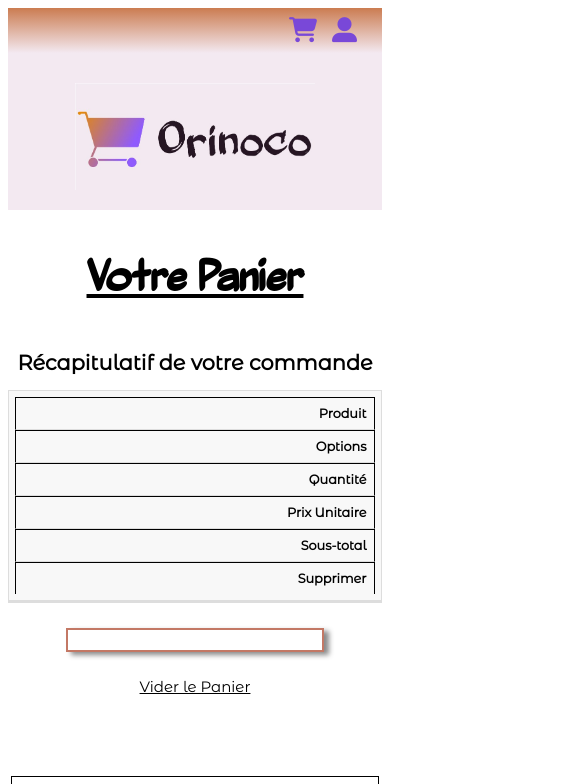
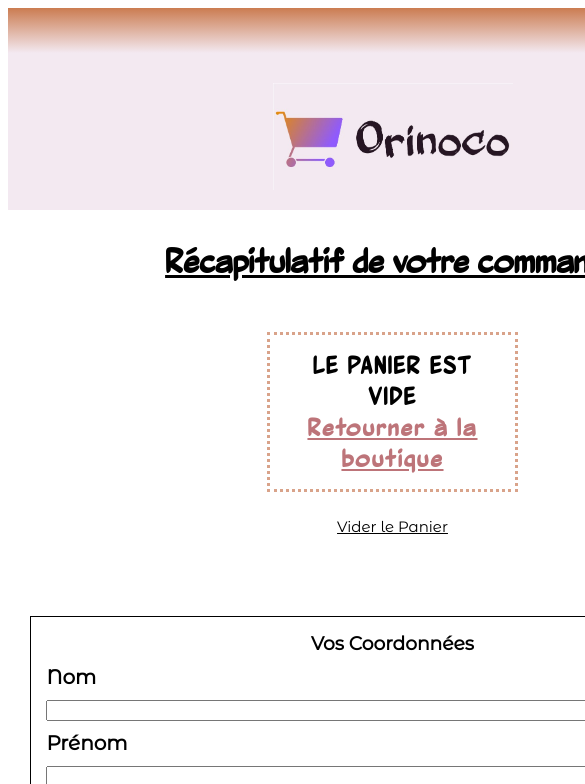
Before and after one commit to samirakhe/khelifasamira_5_17032021, a website: page panier.html in a window 390 px wide. Shown: the top 784 px of the page, 585 px wide, since content can reach past the window. Drawn offline with Linux system fonts and the light colour scheme.

Commit message:
finalresponsive

```diff
--- a/css_page_produit.css
+++ b/css_page_produit.css
@@ -18,11 +18,10 @@
     font-family: 'montserrat_alternatesregular';
     font-weight: bold;
 }
-.bloc_page
-{
+.bloc_page {
     min-width: 769px;
-	margin:auto;
-}
+    margin: auto;
+  }
 header, footer
 {
     background-color:#f3e9f1;
@@ -157,10 +156,10 @@
 
 
 
-@media screen and (max-width: 1200px)
+@media screen and (max-width: 768px)
 {
     .bloc_page{
-        max-width: 1200px;
+        max-width: 768px;
     }
     .peluche
 {
--- a/css_panier.css
+++ b/css_panier.css
@@ -18,7 +18,7 @@
   font-weight: bold;
 }
 .bloc_page {
-  max-width: 1440px;
+  min-width: 769px;
   margin: auto;
 }
 header, footer {
@@ -48,6 +48,7 @@
 }
 .tableau {
   width: 70%;
+  margin-top: 50px;
 }
 table {
   border-collapse: collapse;
@@ -69,10 +70,9 @@
   color: #bd7479;
 }
 .validation {
-  width: 90%;
+  width: 45%;
   margin: 70px auto;
   border: solid 1px black;
-  width: 45%;
   padding: 15px;
 }
 td, th {
@@ -104,8 +104,7 @@
 h1 {
   text-align: center;
   font-family: "wurmics_bravuraregular";
-  font-size: 25px;
-  font-size: 45px;
+  font-size: 35px;
   text-decoration: underline;
 }
 h3 {
@@ -118,7 +117,8 @@
 }
 .bouton_commande, .delete  {
   font-family: "montserrat_alternatesregular";
-  background-color: white;
+  background-color:#c37865;
+  color:white;
   font-size: 17px;
   padding: 10px 15px;
   border: solid 2px #c37865;
@@ -173,7 +173,11 @@
 
 
 
-@media screen and (max-width: 1200px){
+@media screen and (max-width: 768px){
+
+  .bloc_page{
+    max-width: 768px;
+  }
 
   .totalprice{
     width: 60%;
@@ -187,87 +191,3 @@
     text-align: center;
   }
 }
-
-
-
-
-table {
-  border: 1px solid #ccc;
-  border-collapse: collapse;
-  margin: 0;
-  padding: 0;
-  width: 100%;
-  table-layout: fixed;
-}
-
-table caption {
-  font-size: 1.5em;
-  margin: .5em 0 .75em;
-}
-
-table tr {
-  background-color: #f8f8f8;
-  border: 1px solid #ddd;
-  padding: .35em;
-}
-
-table th,
-table td {
-  padding: .625em;
-  text-align: center;
-}
-
-table th {
-  font-size: .85em;
-  letter-spacing: .1em;
-  text-transform: uppercase;
-}
-
-@media screen and (max-width: 600px) {
-  table {
-    border: 0;
-  }
-
-  table caption {
-    font-size: 1.3em;
-  }
-
-  table thead {
-    border: none;
-    clip: rect(0 0 0 0);
-    height: 1px;
-    margin: -1px;
-    overflow: hidden;
-    padding: 0;
-    position: absolute;
-    width: 1px;
-  }
-
-  table tr {
-    border-bottom: 3px solid #ddd;
-    display: block;
-    margin-bottom: .625em;
-  }
-
-  table td {
-    border-bottom: 1px solid #ddd;
-    display: block;
-    font-size: .8em;
-    text-align: right;
-  }
-
-  table td::before {
-    /*
-    * aria-label has no advantage, it won't be read inside a table
-
-    */
-
-
-    font-weight: bold;
-    text-transform: uppercase;
-  }
-
-  table td:last-child {
-    border-bottom: 0;
-  }
-}
--- a/page_produit.css
+++ /dev/null
@@ -1,190 +0,0 @@
-@font-face {
-    font-family: 'wurmics_bravuraregular';
-    src: url('wurmics_bravura.woff2') format('woff2'),
-         url('wurmics_bravura.woff') format('woff');
-    font-weight: normal;
-    font-style: normal;
-
-}
-
-@font-face {
-    font-family: 'montserrat_alternatesregular';
-    src: url('montserratalternates-regular.woff2') format('woff2'),
-         url('montserratalternates-regular.woff') format('woff');
-    font-weight: normal;
-    font-style: normal;
-
-}
-body
-{
-    font-family: 'montserrat_alternatesregular';
-    font-weight: bold;
-}
-.bloc_page
-{
-	max-width: 1440px;
-	margin:auto;
-}
-header, .footer
-{
-    background-color:#f3e9f1;
-    padding-bottom: 20px;
-
-}
-.top_bar
-{
-    display: flex;
-    flex-direction: row;
-    justify-content: flex-end;
-    padding:10px;
-    background:linear-gradient(#cb7c51,#f3e9f1);
-}
-.cart, .account
-{
-    font-size: 25px;
-    margin-right:15px;
-    color:#7948d8;
-    cursor: pointer;
-}
-.img_logo
-{
-    display: block;
-    margin-left: auto;
-    margin-right: auto;
-    margin-top:30px;
-    width: 240px;
-    height: auto;
-
-}
-h1
-{
-    text-align: center;
-    font-family: 'wurmics_bravuraregular';
-    font-size: 25px;
-}
-h1{
-    font-size: 45px;
-    text-decoration: underline;
-}
-
-.image_produit
-{
-    margin:10px;
-    cursor: pointer;
-
-}
-.image_produit:hover
-{
-    transform:none;
-}
-.peluche
-{
-    border: dotted 5px #dededa;
-    text-align: center;
-    width: 80%;
-    display: flex;
-    flex-direction: row;
-    background-color:#f3e9f1;
-    position: relative;
-    margin:30px auto 30px auto;
-}
-.peluche:hover
-{
-    background-color:none;
-}
-
-.info_produit
-{
-    position: relative;
-    font-size: 17px;
-    text-align: justify;
-    padding:0px 20px 0px 20px;
-}
-.prix
-{
-    font-size: 25px;
-    font-weight: bolder;
-}
-.color
-{
-    display: flex;
-    justify-content: start;
-    flex-direction: row;
-}
-.tan
-{
-    width: 30px;
-    height: 30px;
-    background-color:#d2b48c;
-    margin-right:10px;
-    border: solid 1px black;
-    cursor: pointer;
-}
-.chocolate
-{
-    width: 30px;
-    height: 30px;
-    background-color:#5e4a31;
-    margin-right:10px;
-    border: solid 1px black;
-    cursor: pointer;
-
-}
-.black
-{
-    width: 30px;
-    height: 30px;
-    background-color:#000000;
-    margin-right:10px;
-    border: solid 1px black;
-    cursor: pointer;
-
-}
-
-.white
-{
-    width: 30px;
-    height: 30px;
-    background-color:#ffffff;
-    margin-right:10px;
-    border: solid 1px black;
-    cursor: pointer;
-
-}
-.tan:hover, .chocolate:hover, .black:hover, .white:hover
-{
-    transform: scale(1.05);
-    transition: transform 300ms;
-}
-button
-{
-    font-family: 'montserrat_alternatesregular';
-    background-color: white;
-    font-size: 17px;
-    padding: 10px 15px;
-    border: solid 2px #c37865;
-    box-shadow: black;
-    box-shadow: 5px 3px 5px #8a8a8a;
-    cursor: pointer;
-    position: absolute;
-    bottom:15px;
-}
-button:hover
-{
-    transform: scale(1.05);
-    transition: all 200ms;
-    font-weight: bold;
-    box-shadow: 5px 3px 5px #252525;
-}
-
-.menu_footer
-{
-    display: flex;
-    justify-content: center;
-    font-size: 12px;
-}
-h3
-{
-    margin-left:10px;
-    margin-right: 10px;
-}
--- a/panier.html
+++ b/panier.html
@@ -29,43 +29,7 @@
 
 <!--SECTION-->
 <section>
-<h1>Votre Panier</h1>
-<!--
-<div class="table-responsive">
-<table class="table tableau align-middle">
-    <thead>
-      <tr>
-        <th scope="col">Produits</th>
-        <th scope="col">Options</th>
-        <th scope="col">Quantité</th>
-        <th scope="col">Prix Unitaire</th>
-        <th scope="col">Sous-Total</th>
-        <th scope="col">Supprimer</th>
-      </tr>
-    </thead>
-    <tbody class="tbody"></tbody>
-    <tfoot class="tfoot"></tfoot>
-  </table>
-  </div>
-
-
-
-<div class="tableau">
-    <div class="thead">
-        <p>Produits</p>
-        <p>Options</p>
-        <p>Quantité</p>
-        <p>Prix Unitaire</p>
-        <p class="sous-total">Sous-Total</p>
-        <p >Supprimer<p>
-    </div>
-    <div class="tbody"></div>
-
-</div>
-</section>
-
-
-
+<h1>Récapitulatif de votre commande</h1>
 <table class="tableau">
     <thead>
         <tr>
@@ -81,36 +45,9 @@
     <tbody class="tbody"></tbody>
     <tfoot class="tfoot"></tfoot>
 
-</table>-->
+</table>
 
-
-
-<table>
-    <caption>Récapitulatif de votre commande</caption>
-    <thead>
-      <tr>
-        <th scope="col">Produit</th>
-        <th scope="col">Options</th>
-        <th scope="col">Quantité</th>
-        <th scope="col">Prix Unitaire</th>
-        <th scope="col">Sous-total</th>
-        <th scope="col">Supprimer</th>
-      </tr>
-    </thead>
-    <tbody class="tbody">
-      <tr>
-        <td data-label="Produit">Produit</td>
-        <td data-label="Options">Options</td>
-        <td data-label="Quantité">Quantité</td>
-        <td data-label="Prix Unitaire">Prix Unitaire</td>
-        <td data-label="Sous-Total">Sous-total</td>
-        <td data-label="Supprimer">Supprimer</td>
-      </tr>
-
-    </tbody>
-  </table>
 <div class="totalprice"></div>
-
 <button class="paniervide">Vider le Panier</button>
 
 
@@ -144,7 +81,7 @@
             <button name ="valider_la_commande" type="submit" class="bouton_commande" onclick="validerEmail();"> Valider la commande et Payer</button>
         </form>
 </div>
-
+</section>
 
 
 <!--FIN SECTION-->
--- a/style.css
+++ b/style.css
@@ -24,12 +24,7 @@
     min-width: 769px;
 	margin:auto;
 }
-@media screen and (max-width: 768px)
-{
-    .bloc_page{
-        max-width: 768px;
-    }
-}
+
 
 header, footer
 {
@@ -149,6 +144,9 @@
 }
 @media screen and (max-width: 768px)
 {
+    .bloc_page{
+        max-width: 768px;
+    }
     .menu_footer{
     flex-direction: column;
     text-align: center;
```
